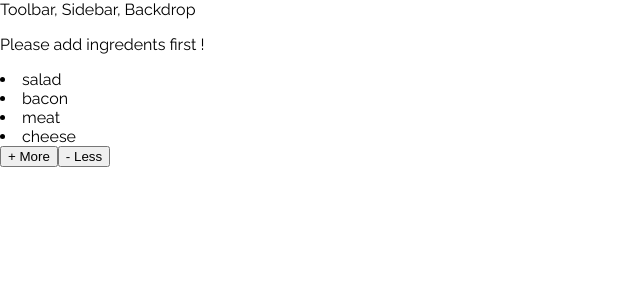
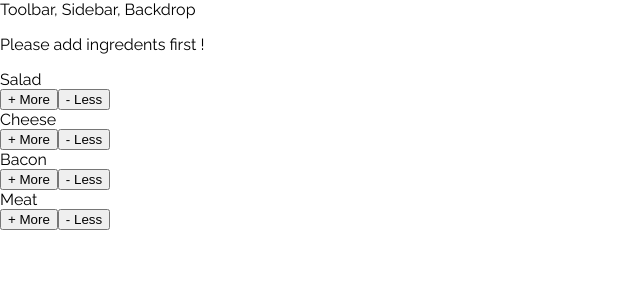
Before and after one commit to shaonkabir8/complete-react-guideline-udemy, a React app: page / in a window 1280 px wide. Shown: the top 300 px of the page, without its empty margins (0-640 px from the left). Built offline with nearby package versions, Linux system fonts and the light colour scheme.

Commit message:
BuildControl Markup updated and Controllers added

```diff
--- a/src/components/Burger/BuildControls/BuildControl/BuildControl.js
+++ b/src/components/Burger/BuildControls/BuildControl/BuildControl.js
@@ -4,9 +4,9 @@ import classes from './BuildControl.css';
 const buildControl = (props) => {
     return(
         <div className={classes.BuildControl}>
-            <div className={classes.Lebel}>{props.lebel}</div>
-            <button className={classes.More}>+ More</button>
-            <button className={classes.Less}>- Less</button>
+            <div className={classes.Label}>{props.lebel}</div>
+            <button className={classes.More} onClick={props.increase}>+ More</button>
+            <button className={classes.Less} onClick={props.decrease}>- Less</button>
         </div>
     )
 }
--- a/src/components/Burger/BuildControls/BuildControls.js
+++ b/src/components/Burger/BuildControls/BuildControls.js
@@ -2,26 +2,27 @@ import React from 'react';
 import classes from './BuildControls.css';
 import Buildcontrol from './BuildControl/BuildControl'
 
-// const buildControls = (props) => (
+const controls = [
+    { lebel: 'Salad', type: 'salad' },
+    { lebel: 'Cheese', type: 'cheese' },
+    { lebel: 'Bacon', type: 'bacon' },
+    { lebel: 'Meat', type: 'meat' },
+]
 
-//     <div className={classes.Control}>
-//         <Buildcontrol lebel="All content are empty now" />
-//     </div>
-// );
+const buildControls = (props) => (
 
-class buildControls extends React.Component {
-    render() {
-        let lebelText = Object.keys(this.props.lebel).map(item => {
-            return <li key={item}>{item}</li>;
-        })
-        console.log(lebelText)
-        return(
-            <div className={classes.Control}>
-                <Buildcontrol lebel={lebelText} />
-            </div>
-        )
-    }
-}
+    <div className={classes.Control}>
+        {controls.map((control,key) => {
+            return <Buildcontrol
+                key={key}
+                lebel={control.lebel}
+                increase={() => props.increase(control.type)}
+                decrease={() => props.decrease(control.type)}
+            />
+        })}
+    </div>
+);
+
 
 
 export default buildControls;
--- a/src/containers/BurgerBuilder/BurgerBuilder.js
+++ b/src/containers/BurgerBuilder/BurgerBuilder.js
@@ -2,6 +2,14 @@ import React, { Component } from 'react'
 import Aux from '../../hoc/Auxx'
 import Burger from '../../components/Burger/Burger';
 import BuildControls from '../../components/Burger/BuildControls/BuildControls'
+
+
+const INGREDENTS_PRICE = {
+    salad: 10,
+    bacon: 20,
+    meat: 22,
+    cheese: 10
+}
 
 class BurgerBuilder extends Component {
     state = {
@@ -10,14 +18,59 @@ class BurgerBuilder extends Component {
             bacon: 0,
             meat:0,
             cheese:0,
+        },
+        price: 40
+    }
+
+    // Binding Methods
+    // increaseIngredents = this.increaseIngredents.bind(this)
+    // decreaseIngredents = this.decreaseIngredents.bind(this)
+
+
+    increaseIngredents = (type) => {
+        const oldCount = this.state.ingredents[type];
+        const updatedCount = oldCount + 1;
+        const updatedIngredents = {
+            ...this.state.ingredents
         }
+        updatedIngredents[type] = updatedCount;
+        const priceTradition = INGREDENTS_PRICE[type]
+        const oldPrice = this.state.price
+        const currentPrice = oldPrice + priceTradition;
+
+        this.setState({
+            ingredents: updatedIngredents,
+            price: currentPrice
+        })
     }
+
+    decreaseIngredents = (type) => {
+        const oldCount = this.state.ingredents[type];
+        const updatedCount = oldCount - 1;
+        const updatedIngredents = {
+            ...this.state.ingredents
+        }
+        updatedIngredents[type] = updatedCount;
+        const priceTradition = INGREDENTS_PRICE[type]
+        const oldPrice = this.state.price
+        const currentPrice = oldPrice - priceTradition;
+
+        this.setState({
+            ingredents: updatedIngredents,
+            price: currentPrice
+        })
+    }
+
 
     render() {
         return (
             <Aux>
                 <Burger ingredents={this.state.ingredents} />
-                <BuildControls lebel={this.state.ingredents} />
+                <BuildControls
+                    lebel={this.state.ingredents}
+                    increase = {this.increaseIngredents}
+                    decrease = {this.decreaseIngredents}
+                />
             </Aux>
         )
     }
```
